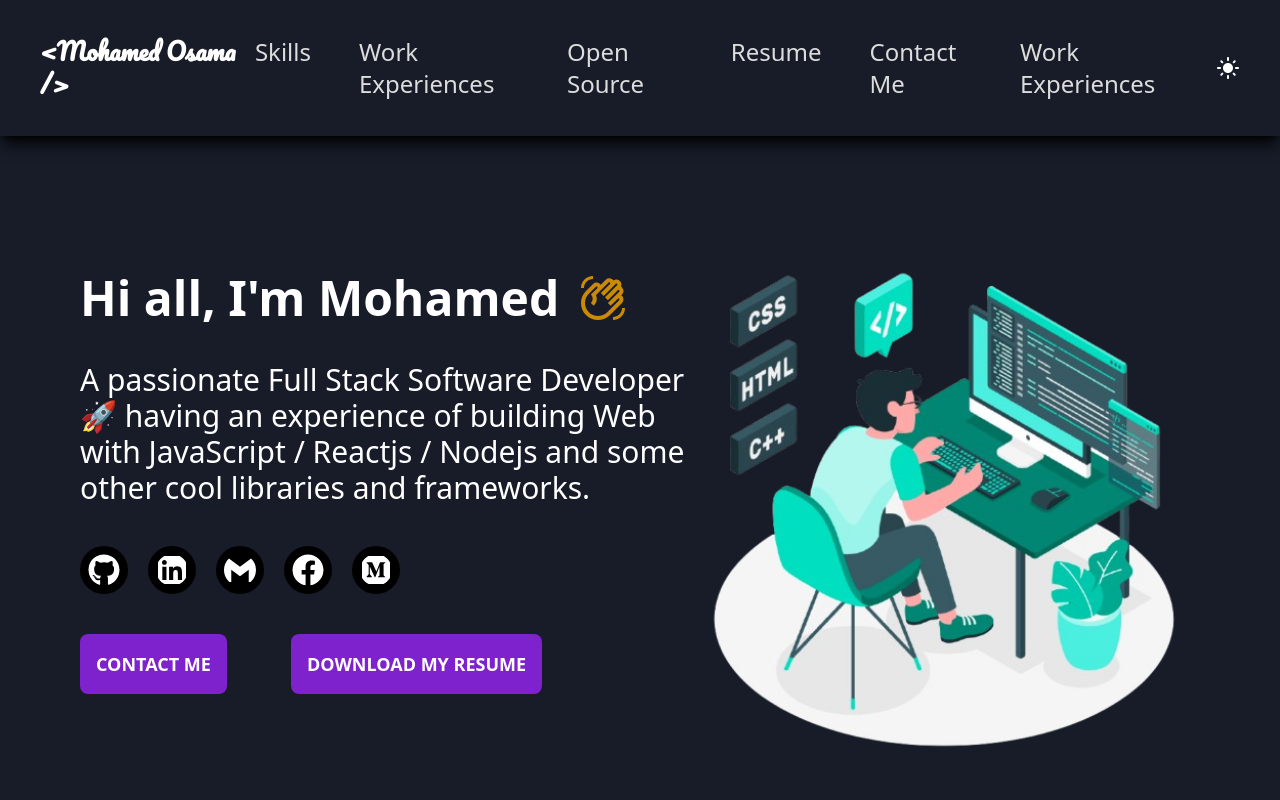
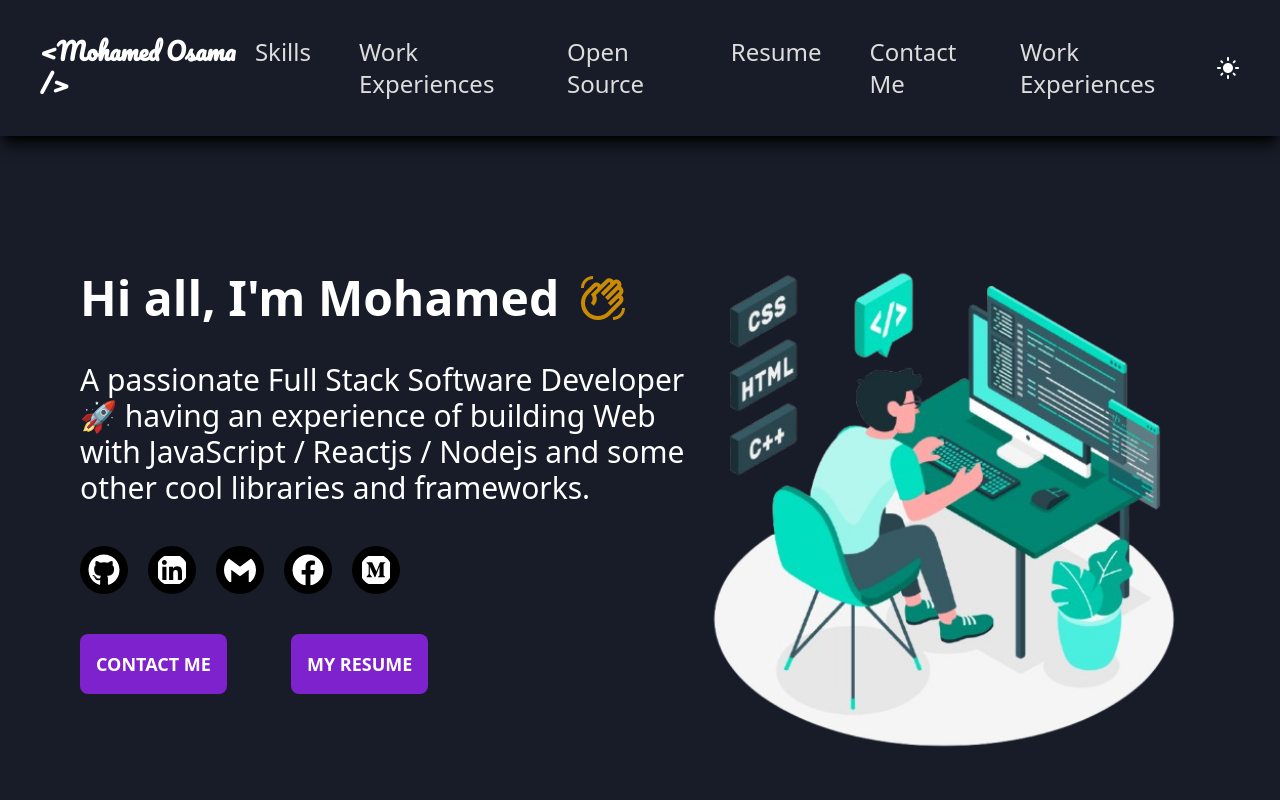
Before and after one commit to moshaosama/My-Portfolio, a React (Vite) app: page / in a window 1280 px wide. Shown: the top 800 px of the page. Built offline with nearby package versions, Linux system fonts and the light colour scheme.

Commit message:
Latest Version

```diff
--- a/src/Components/Buttom.tsx
+++ b/src/Components/Buttom.tsx
@@ -7,7 +7,7 @@ const Buttom = ({ Title, href }: buttonProps) => {
   return (
     <a
       href={href}
-      className="bg-purple-700 p-4 max-sm:p-0 max-sm:w-40 flex justify-center items-center  text-white text-lg font-bold rounded-lg hover:bg-white hover:text-purple-700 hover:border-purple-700 hover:border-solid hover:border-2"
+      className="bg-purple-700 p-4 max-sm:w-40 max-sm:text-sm flex justify-center items-center  text-white text-lg font-bold rounded-lg hover:bg-white hover:text-purple-700 hover:border-purple-700 hover:border-solid hover:border-2"
       target="_black"
     >
       {Title}
--- a/src/Components/Sections/About.tsx
+++ b/src/Components/Sections/About.tsx
@@ -37,7 +37,7 @@ const About = () => {
             <Buttom href="" Title="CONTACT ME" />
             <Buttom
               href="https://drive.google.com/file/d/1oQ_hRghMoEz8TkA_Zo_dFHLadjurjqon/view?usp=drive_link"
-              Title="DOWNLOAD MY RESUME"
+              Title="MY RESUME"
             />
           </div>
         </div>
```
